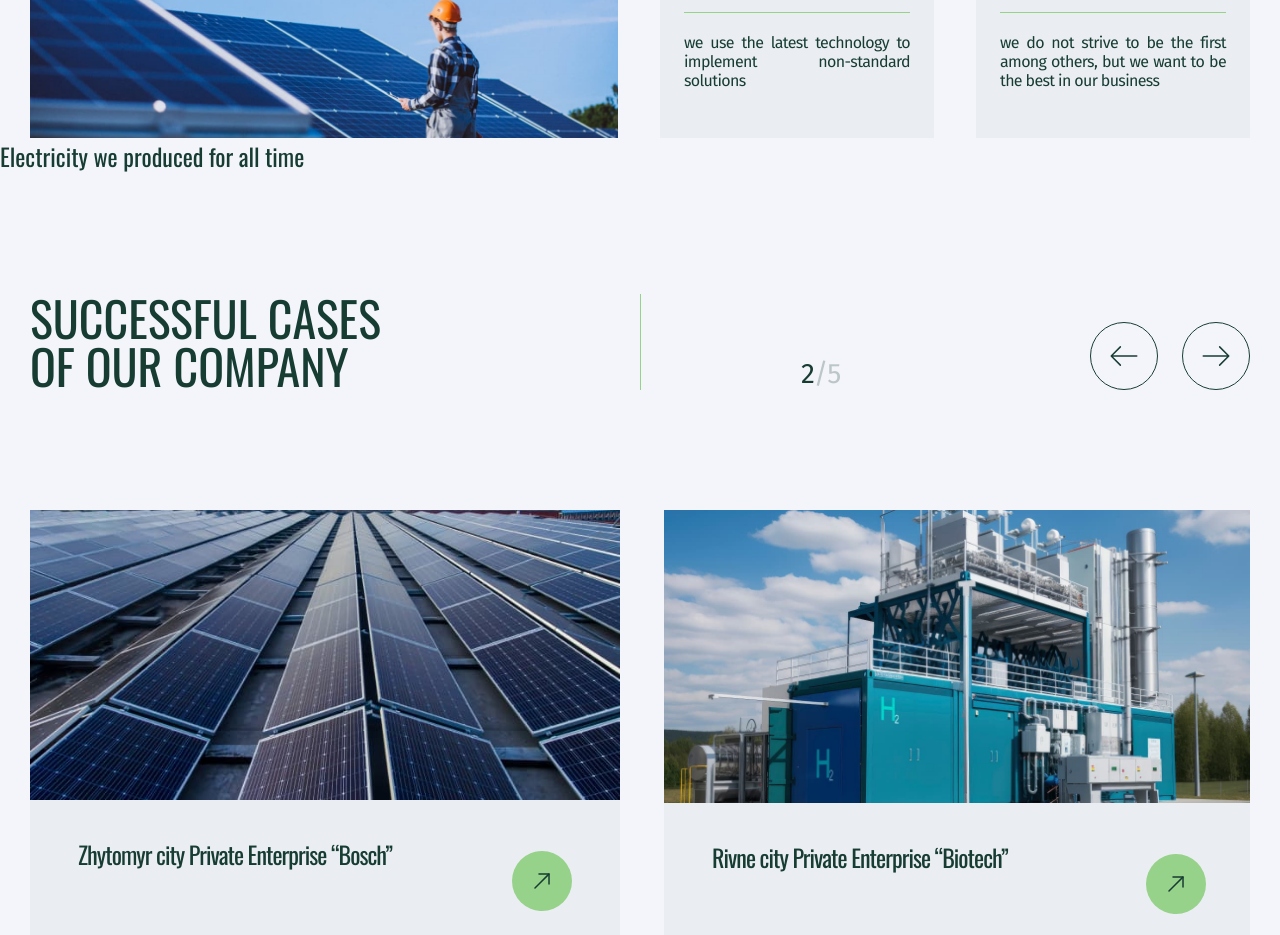
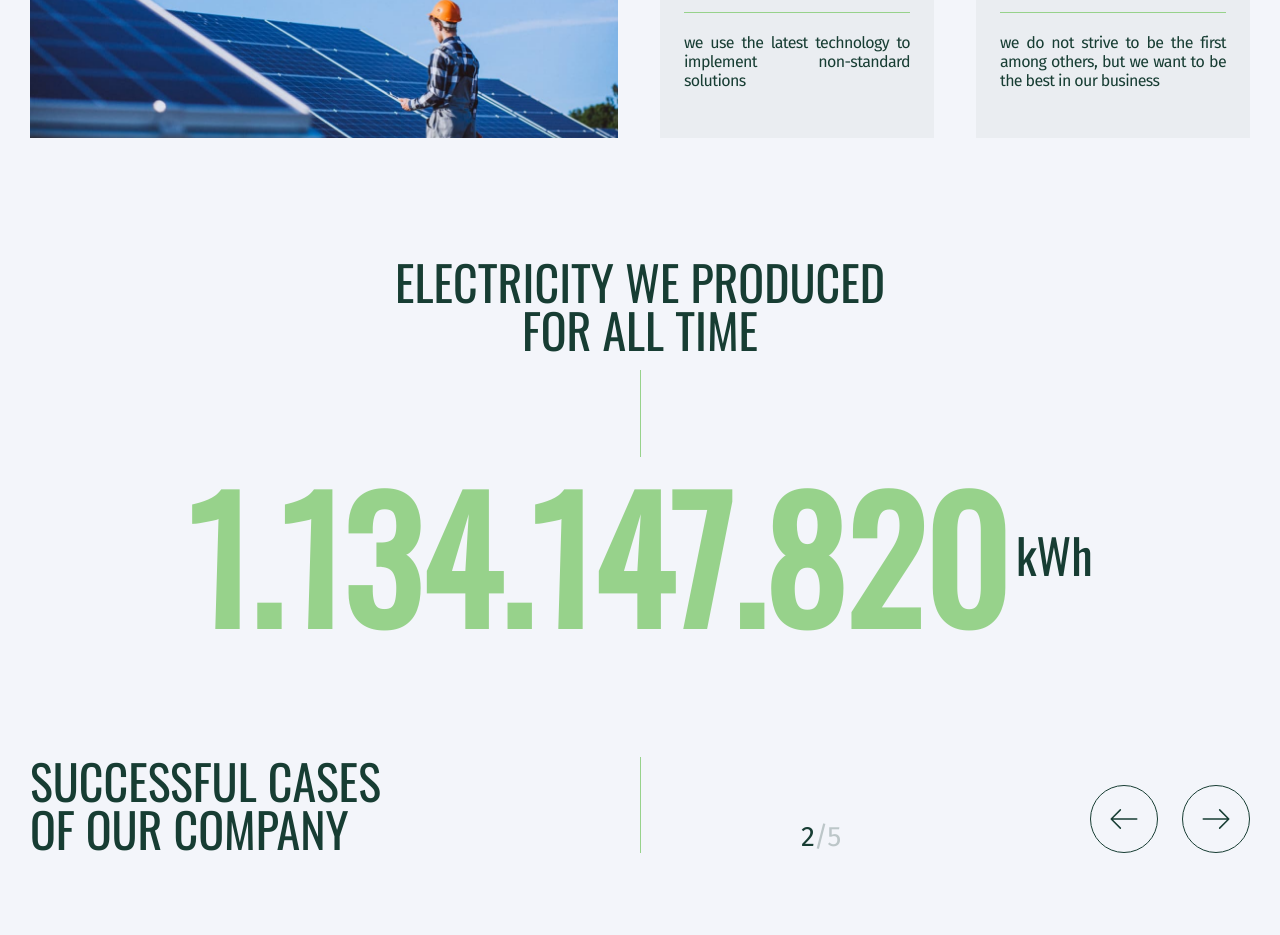
Before and after one commit to serhii95zhydkov/ecosolution, a React (Create React App) app: page / in a window 1280 px wide. Shown: the part 1960-2895 px from the top of the page. Built offline with nearby package versions, Linux system fonts and the light colour scheme.

Commit message:
update Electricity

```diff
--- a/src/components/Electricity/Electricity.jsx
+++ b/src/components/Electricity/Electricity.jsx
@@ -1,11 +1,36 @@
+import { useState, useEffect } from "react";
+
+import Container from "../../shared/Container/Container";
+
+import css from "./electricity.module.css";
+
 const Electricity = () => {
+  const [counter, setCounter] = useState(1134147814);
+
+  useEffect(() => {
+    const intervalId = setInterval(() => {
+      setCounter((prevCounter) => prevCounter + 1);
+    }, 1000);
+
+    return () => clearInterval(intervalId);
+  }, []);
+
+  const formatNumberWithDots = (number) => {
+    return number.toString().replace(/\B(?=(\d{3})+(?!\d))/g, ".");
+  };
+
   return (
-    <section>
-      <div>
-        <h2>Electricity we produced for all time</h2>
-        {/* Counter */}
+    <Container>
+      <div className={css.section}>
+        <div className={css.container__title}>
+          <h2 className={css.title}>Electricity we produced for all time</h2>
+        </div>
+        <div className={css.container__number}>
+          <p className={css.number}>{formatNumberWithDots(counter)}</p>
+          <p className={css.text}>kWh</p>
+        </div>
       </div>
-    </section>
+    </Container>
   );
 };
 
--- /dev/null
+++ b/src/components/Electricity/electricity.module.css
@@ -0,0 +1,99 @@
+.section {
+  display: block;
+  margin: 0 auto;
+}
+
+.container__title {
+  display: block;
+  margin: 0 auto;
+  max-width: 286px;
+
+  @media (min-width: 768px) {
+    max-width: 368px;
+  }
+
+  @media (min-width: 1280px) {
+    max-width: 491px;
+  }
+}
+
+.title {
+  text-align: center;
+  font-family: Oswald;
+  font-size: 28px;
+  font-style: normal;
+  font-weight: 400;
+  line-height: 100%;
+  text-transform: uppercase;
+
+  @media (min-width: 768px) {
+    font-size: 36px;
+  }
+
+  @media (min-width: 1280px) {
+    font-size: 48px;
+  }
+
+  &::after {
+    content: "";
+    display: block;
+    margin: 24px auto;
+    width: 1px;
+    height: 48px;
+    background-color: #97d28b;
+
+    @media (min-width: 768px) {
+      height: 87px;
+    }
+
+    @media (min-width: 1280px) {
+      margin: 16px auto;
+    }
+  }
+}
+
+.container__number {
+  display: flex;
+  justify-content: center;
+  align-items: center;
+}
+
+.number {
+  color: #97d28b;
+  text-align: center;
+  font-family: Oswald;
+  font-size: 48px;
+  font-style: normal;
+  font-weight: 700;
+  line-height: 100%;
+  text-transform: uppercase;
+
+  @media (min-width: 768px) {
+    font-size: 100px;
+  }
+
+  @media (min-width: 1280px) {
+    font-size: 164px;
+  }
+}
+
+.text {
+  text-align: center;
+  font-family: Oswald;
+  font-size: 24px;
+  font-style: normal;
+  font-weight: 400;
+  line-height: 100%;
+  margin-left: 8px;
+  color: #173d33;
+
+  @media (min-width: 768px) {
+    font-size: 28px;
+    line-height: 171.429%;
+  }
+
+  @media (min-width: 1280px) {
+    font-size: 48px;
+    line-height: 100%;
+  }
+}
```
